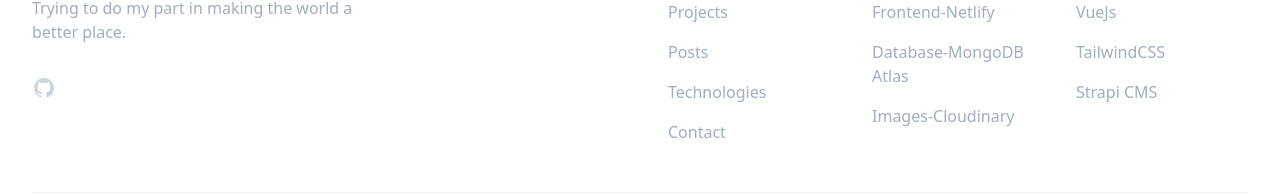
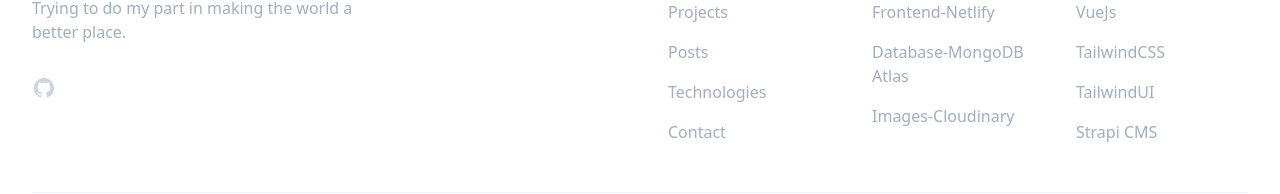
Before and after one commit to cwray-tech/portfolio-frontend, a Nuxt app: page / in a window 1280 px wide. Shown: the part 1324-1518 px from the top of the page. Built offline with nearby package versions, Linux system fonts and the light colour scheme; no server answers.

Commit message:
added TailwindUI to footer

```diff
--- a/components/Footer.vue
+++ b/components/Footer.vue
@@ -160,6 +160,15 @@
                 </li>
                 <li class="mt-4">
                   <a
+                    href="https://tailwindui.com/"
+                    target="_blank"
+                    class="text-base leading-6 text-gray-500 hover:text-gray-900"
+                  >
+                    TailwindUI
+                  </a>
+                </li>
+                <li class="mt-4">
+                  <a
                     href="https://strapi.io/"
                     target="_blank"
                     class="text-base leading-6 text-gray-500 hover:text-gray-900"
```
